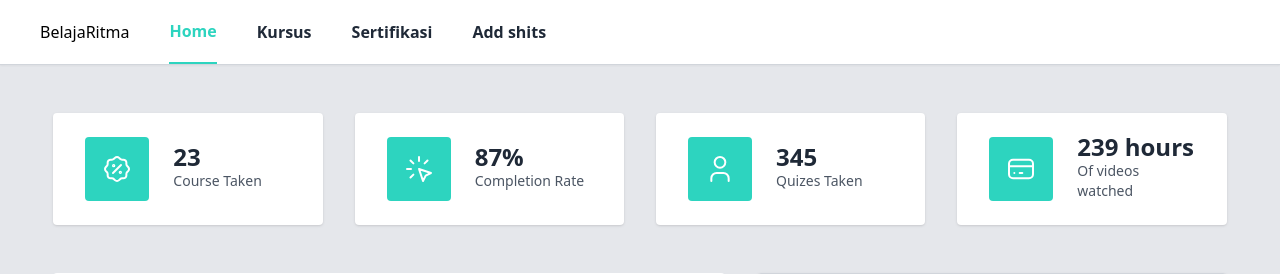
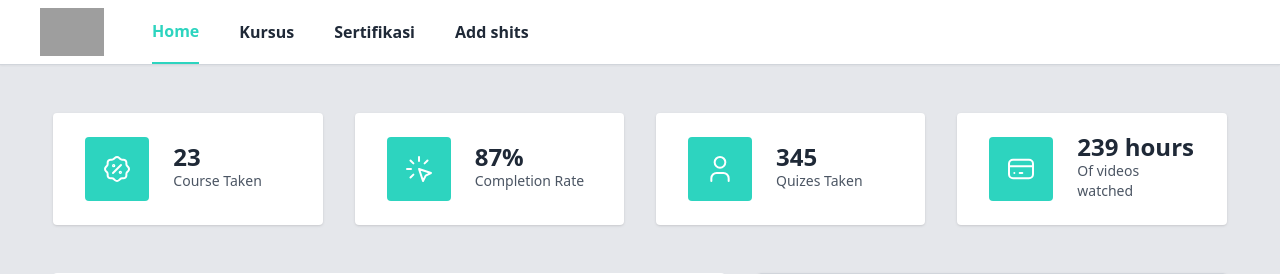
Before and after one commit to r3dactedd/belajaritma, a Laravel app: page /home in a window 1280 px wide. Shown: the top 274 px of the page. Run offline with Laravel 10, Linux system fonts and the light colour scheme; style sheets or scripts are compiled from the project's sources; grey boxes are pictures that could not be loaded.

Commit message:
ganti logo belajaritma

```diff
--- a/resources/views/layout/header.blade.php
+++ b/resources/views/layout/header.blade.php
@@ -16,10 +16,10 @@
 <div class="mx-auto w-full border-b border-gray-300 bg-white px-5 shadow-sm sm:px-10">
     <div class="container mx-auto flex h-16 items-center justify-between lg:items-stretch">
         <div class="flex h-full items-center">
-            <div class="mr-10 flex items-center">
-                BelajaRitma
-            </div>
-            <ul class="hidden h-full items-center lg:flex">
+            <a href="/" class="">
+                <img src="{{ asset('/storage/images/belajaritma-logo-removebg-preview.png') }}" class="w-700 h-12 fill-current" alt="">
+            </a>
+            <ul class="hidden h-full items-center lg:flex ml-12">
                 <li
                     class="text-md flex h-full cursor-pointer items-center border-b-2 border-teal-400 font-semibold tracking-normal text-teal-400">
                     <a href="/home">Home</a>
@@ -49,7 +49,7 @@
                             class="cursor-pointer py-2 text-sm leading-3 tracking-normal text-gray-600 hover:text-indigo-700 focus:text-indigo-700 focus:outline-none">
                             <div class="flex items-center">
 
-                                <a href="/profile/1"class="ml-2">My Profile</a>
+                                <a href="/profile"class="ml-2">My Profile</a>
                             </div>
                         </li>
                         <li
```
Also changed, not shown: resources/views/welcome.blade.php (+2 -10 lines).
